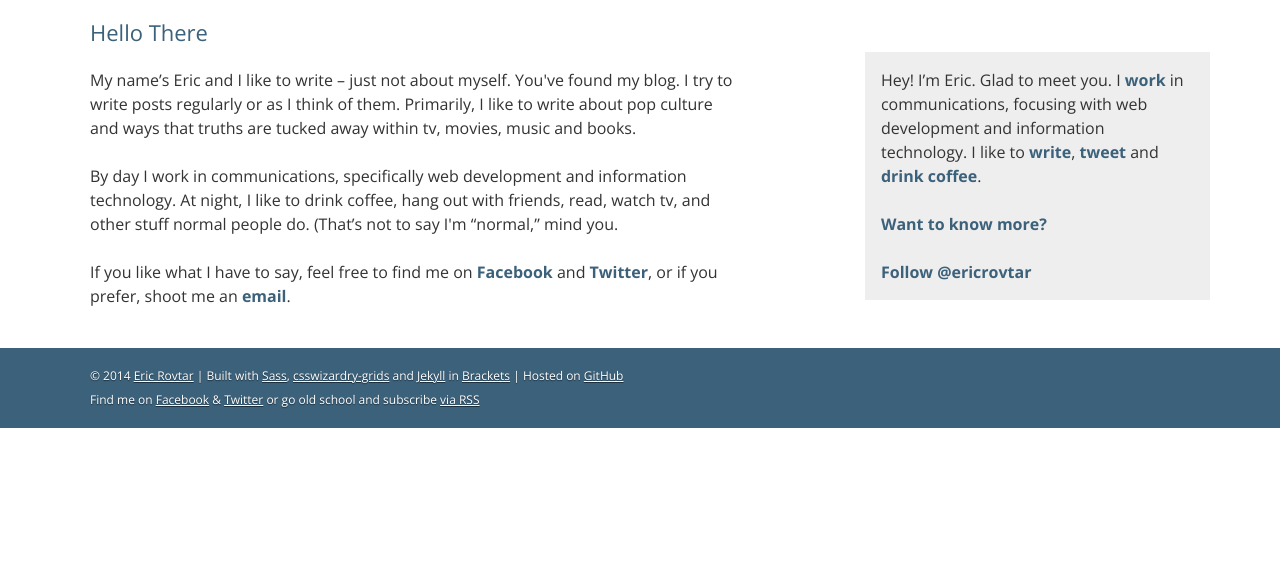
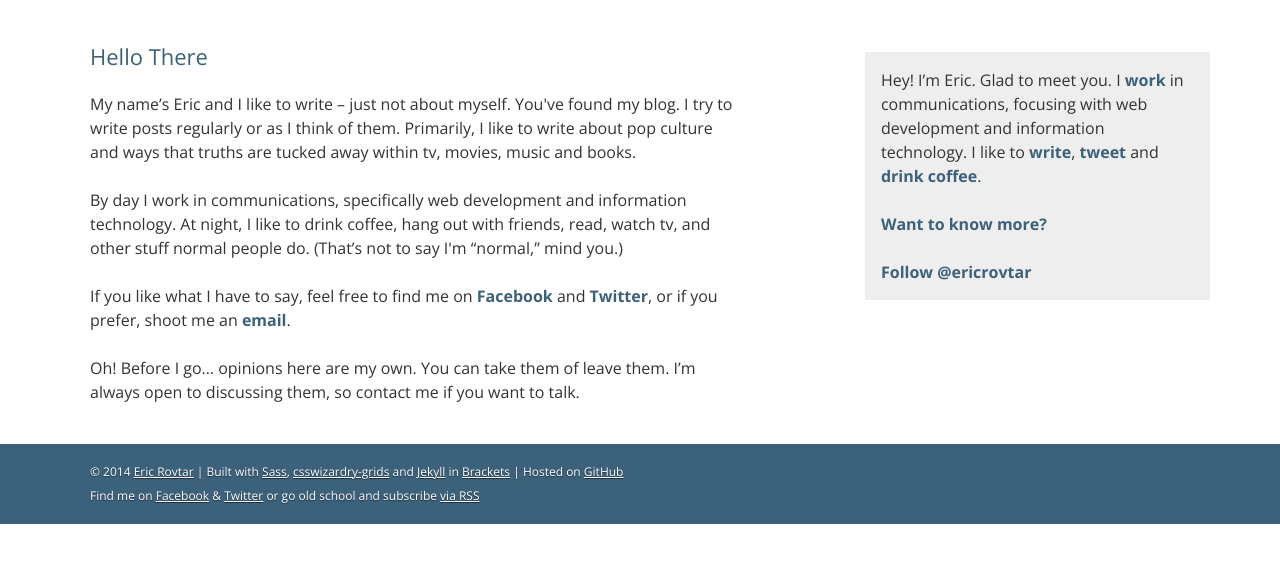
Before and after one commit to ericrovtar/ericrovtar.github.io, a Jekyll site: the page built from about.md, in a window 1280 px wide, cut to the strip 292-855 px from the top of the page. Built offline with Jekyll 4.4.1, drawn with Linux system fonts in a browser that asks for light colours; comment, search, counter and statistics services are not loaded.

Commit message:
Added disclaimer

```diff
--- a/about.md
+++ b/about.md
@@ -4,23 +4,38 @@ title: About
 permalink: /about/
 ---
 
-<h2>Hello There</h2>
+<div class="article palm--padding">
+    <div class="article__item">
+        <p class="article__date h2">
+            <h2>Hello There</h2>
+        </p>
 
-<p>
-    My name&rsquo;s Eric and I like to write &ndash; just not about myself. You've found my blog. I try to
-    write posts regularly or as I think of them. Primarily, I like to write about pop culture and ways that truths
-    are tucked away within tv, movies, music and books.
-</p>
+        <article class="post-content">
+            <p>
+                My name&rsquo;s Eric and I like to write &ndash; just not about myself. You've found my blog. I try
+                to write posts regularly or as I think of them. Primarily, I like to write about pop culture and ways
+                that truths are tucked away within tv, movies, music and books.
+            </p>
 
-<p>
-    By day I work in communications, specifically web development and information technology. At night, I like to drink
-    coffee, hang out with friends, read, watch tv, and other stuff normal people do. (That&rsquo;s not to say I'm
-    &ldquo;normal,&rdquo; mind you.
-</p>
+            <p>
+                By day I work in communications, specifically web development and information technology. At night,
+                I like to drink coffee, hang out with friends, read, watch tv, and other stuff normal people do.
+                (That&rsquo;s not to say I'm &ldquo;normal,&rdquo; mind you.)
+            </p>
 
-<p>
-    If you like what I have to say, feel free to find me on
-    <a href="http://facebook.com/eric.rovtar" target="_blank">Facebook</a> and
-    <a href="http://twitter.com/ericrovtar" target="_blank">Twitter</a>, or if you prefer, shoot me an
-    <a href="mailto:eric.rovtar@me.com">email</a>.
-</p>
+            <p>
+                If you like what I have to say, feel free to find me on
+                <a href="http://facebook.com/eric.rovtar" target="_blank">Facebook</a> and
+                <a href="http://twitter.com/ericrovtar" target="_blank">Twitter</a>, or if you prefer, shoot me an
+                <a href="mailto:eric.rovtar@me.com">email</a>.
+            </p>
+
+            <p>
+                <smaller>
+                    Oh! Before I go&hellip; opinions here are my own. You can take them of leave them. I&rsquo;m always
+                    open to discussing them, so contact me if you want to talk.
+                </smaller>
+            </p>
+        </article>
+    </div> <!-- /article__item -->
+</div> <!-- /article -->
```
